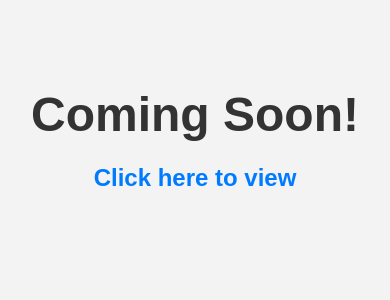
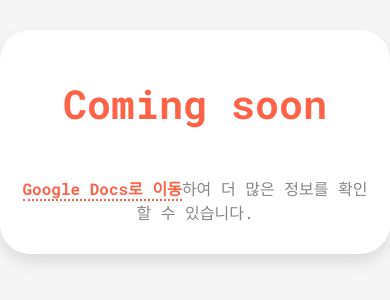
Before and after one commit to iseeaitch/iseeaitch.github.io, a plain HTML site: page index.html in a window 390 px wide. Shown: the part 280-580 px from the top of the page. Drawn offline with Linux system fonts and the light colour scheme; a web font is replaced by a local one.

Commit message:
Update index.html

```diff
--- a/index.html
+++ b/index.html
@@ -4,36 +4,153 @@
     <meta charset="UTF-8">
     <meta name="viewport" content="width=device-width, initial-scale=1.0">
     <title>Coming Soon</title>
+
+    <!-- Pretendard 폰트 추가 -->
+    <link rel="stylesheet" href="https://cdn.jsdelivr.net/gh/orioncactus/pretendard@v1.3.9/dist/web/static/pretendard.min.css" />
+
+    <!-- Google Fonts에서 Roboto Mono 폰트 추가 -->
+    <link rel="preconnect" href="https://fonts.googleapis.com">
+    <link rel="preconnect" href="https://fonts.gstatic.com" crossorigin>
+    <link href="https://fonts.googleapis.com/css2?family=Roboto+Mono:wght@100..700&display=swap" rel="stylesheet">
+
     <style>
+        /* 기본 스타일 */
         body {
+            font-family: 'Roboto Mono', 'Pretendard', sans-serif; /* Roboto Mono가 없으면 Pretendard로 대체 */
             display: flex;
             justify-content: center;
             align-items: center;
             height: 100vh;
             margin: 0;
-            background-color: #f3f3f3;
-            font-family: Arial, sans-serif;
+            transition: background-color 0.3s, color 0.3s;
         }
-        .message {
+
+        /* 콘텐츠 박스 스타일 */
+        .coming-soon-box {
             text-align: center;
-            font-size: 48px;
+            padding: 40px;
+            border-radius: 30px; /* 모서리 더 둥글게 */
+            box-shadow: 0 8px 15px rgba(0, 0, 0, 0.1);
+            background-color: #fff;
+            max-width: 600px;
+            width: 90%;
+            display: flex;
+            flex-direction: column;
+            align-items: center;
+            gap: 15px;
+        }
+
+        h1 {
+            font-weight: 700;
+            font-size: 3rem;
+            color: #ff6347; /* 주황색 */
+            margin-bottom: 20px;
+        }
+
+        p {
+            font-size: 1.2rem;
+            color: #888; /* 회색 */
+            margin-bottom: 10px;
+        }
+
+        .link-container {
+            display: flex;
+            flex-direction: column; /* 텍스트와 링크가 세로로 배치되도록 */
+            align-items: center;
+            gap: 10px;
+        }
+
+        a {
+            color: #ff6347; /* 주황색 */
+            text-decoration: none;
             font-weight: bold;
-            color: #333;
+            transition: color 0.3s;
+            border-bottom: 2px dotted #ff6347; /* 동그란 점선 밑줄 */
         }
-        .message a {
-            color: #007bff;
-            text-decoration: none;
-            font-size: 24px;
+
+        a:hover {
+            color: #ffffff;
         }
-        .message a:hover {
-            text-decoration: underline;
+
+        /* 다크 모드 */
+        @media (prefers-color-scheme: dark) {
+            body {
+                background-color: #121212;
+                color: #ffffff;
+            }
+
+            .coming-soon-box {
+                background-color: #333;
+                box-shadow: 0 8px 15px rgba(0, 0, 0, 0.5);
+            }
+
+            h1 {
+                color: #b0e0e6; /* 블루 색상 */
+            }
+
+            p {
+                color: #888;
+            }
+
+            a {
+                color: #b0e0e6;
+                border-bottom: 2px dotted #b0e0e6; /* 동그란 점선 밑줄 */
+            }
+
+            a:hover {
+                color: #ffffff;
+            }
+        }
+
+        /* 라이트 모드 */
+        @media (prefers-color-scheme: light) {
+            body {
+                background-color: #f5f5f5;
+                color: #333;
+            }
+
+            .coming-soon-box {
+                background-color: #ffffff;
+                box-shadow: 0 8px 15px rgba(0, 0, 0, 0.1);
+            }
+
+            h1 {
+                color: #ff6347; /* 주황색 */
+            }
+
+            p {
+                color: #888;
+            }
+
+            a {
+                color: #ff6347;
+                border-bottom: 2px dotted #ff6347; /* 동그란 점선 밑줄 */
+            }
+
+            a:hover {
+                color: #ffffff;
+            }
+        }
+
+        /* 반응형 디자인 (모바일 대응) */
+        @media (max-width: 600px) {
+            .coming-soon-box {
+                padding: 20px;
+                gap: 10px;
+            }
+            h1 {
+                font-size: 2.5rem;
+            }
+            p {
+                font-size: 1rem;
+            }
         }
     </style>
 </head>
 <body>
-    <div class="message">
-        Coming Soon!<br>
-        <a href="https://docs.google.com/spreadsheets/d/1_TFqzgd7CuIyqkFnlnwpYfQZGHZlj_ts0Gd_wAUORSQ/edit?usp=sharing" target="_blank">Click here to view</a>
+    <div class="coming-soon-box">
+        <h1>Coming soon</h1>
+        <p><a href="https://docs.google.com/spreadsheets/d/1_TFqzgd7CuIyqkFnlnwpYfQZGHZlj_ts0Gd_wAUORSQ/edit?usp=sharing" target="_blank">Google Docs로 이동</a>하여 더 많은 정보를 확인할 수 있습니다.</p>
     </div>
 </body>
 </html>
```
